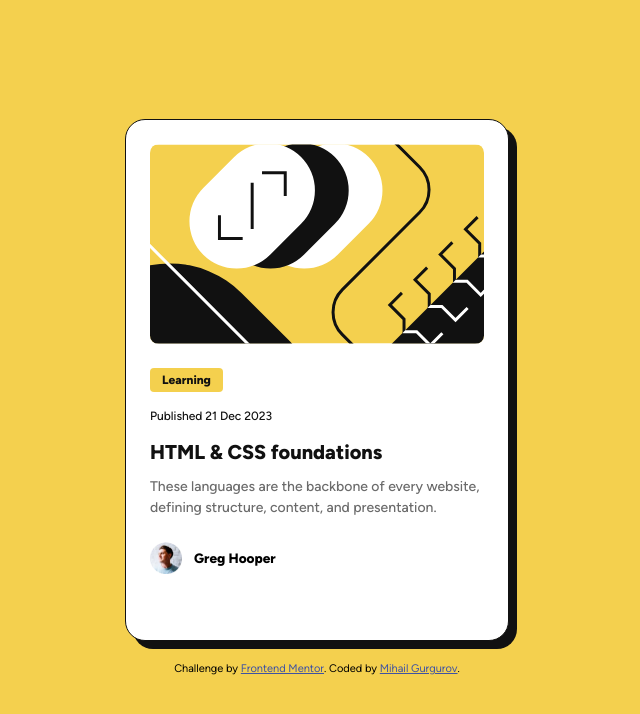
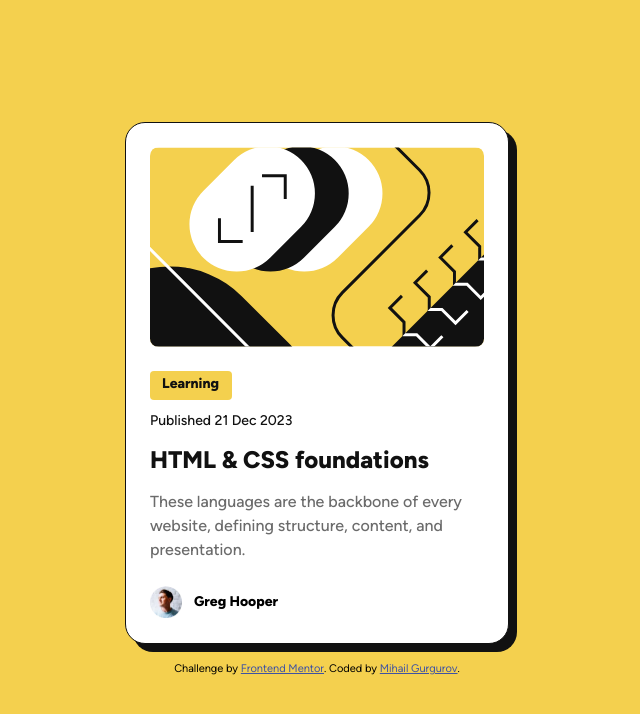
Before and after one commit to Mihasik556/Blog-Preview-Card, a plain HTML site: page index.html in a window 1280 px wide. Shown: the whole page, without its empty margins (323-963 px from the left). Drawn offline with Linux system fonts and the light colour scheme.

Commit message:
Edit style.css and README.md add screenshot.png

```diff
--- a/assets/css/style.css
+++ b/assets/css/style.css
@@ -32,7 +32,7 @@ img {
 html {
     font-family: "Figtree";
     height: 100%;
-    line-height: 150%;
+    line-height: 112%;
 }
 
 body {
@@ -81,9 +81,11 @@ main {
 
 .label {
     max-width: 73px;
-    padding-left: 0.75rem;
-    padding-right: 0.75rem;
+    transition: max-width 0.35s ease;
+    transition: min-height 0.35s ease;
+    padding: 0.25rem 0.75rem;
     font-size: 0.75rem;
+    transition: font-size 0.35s ease;
     font-weight: 800;
     color: #111111;
     background-color: hsl(47, 88%, 63%);
@@ -91,15 +93,25 @@ main {
 }
 
 .publish-date {
+    max-width: fit-content;
     font-size: 0.75rem;
     font-weight: 500;
     color: #111111;
+    transition: max-width 0.35s ease;
+    transition: font-size 0.35s ease;
 }
 
 .heading {
+    line-height: 150%;
     font-size: 1.25rem;
     font-weight: 800;
     color: #111111;
+    transition: font-size 0.35s ease;
+}
+
+.heading:hover {
+    color: hsl(47, 88%, 63%);
+    cursor: pointer;
 }
 
 .main-text {
@@ -107,10 +119,12 @@ main {
     font-weight: 500;
     color: #6b6b6b;
     line-height: 150%;
+    transition: font-size 0.35s ease;
 }
 
 .author {
     display: flex;
+    width: fit-content;
     align-items: center;
     gap: 12px;
     margin-top: 24px;
@@ -122,7 +136,7 @@ main {
 }
 
 .author-name {
-    font-size: 0.85rem;
+    font-size: 0.875rem;
     font-weight: 800;
 }
 
@@ -139,4 +153,22 @@ main {
     .image {
         max-width: 336px;
     }
+
+    .label {
+        max-width: 82px;
+        min-height: 29px;
+        font-size: 0.875rem;
+    }
+
+    .publish-date {
+        font-size: 0.875rem;
+    }
+
+    .heading {
+        font-size: 1.5rem;
+    }
+
+    .main-text {
+        font-size: 1rem;
+    }
 }
```
Also changed, not shown: screenshot.png (added), 2 other files.
